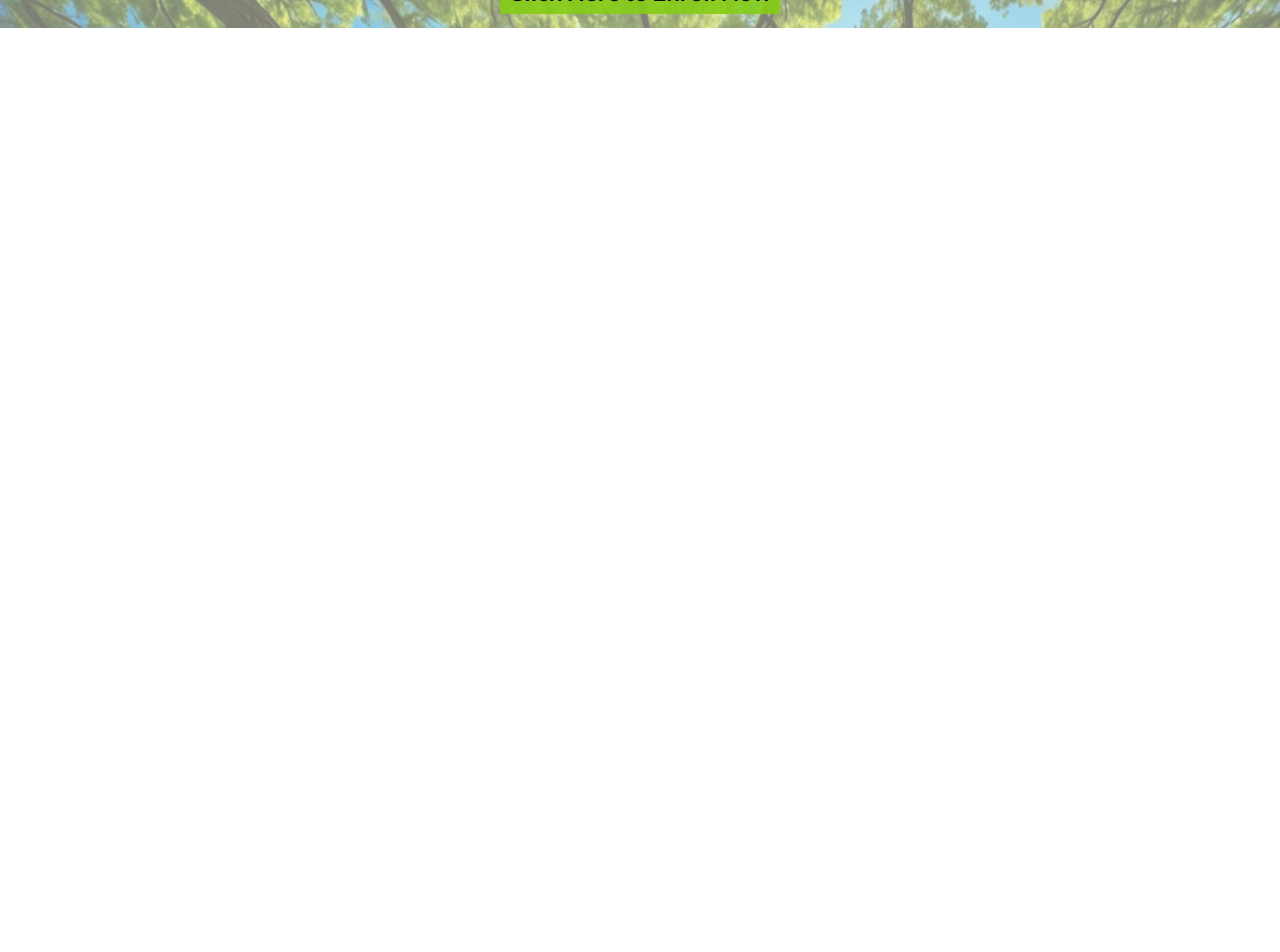
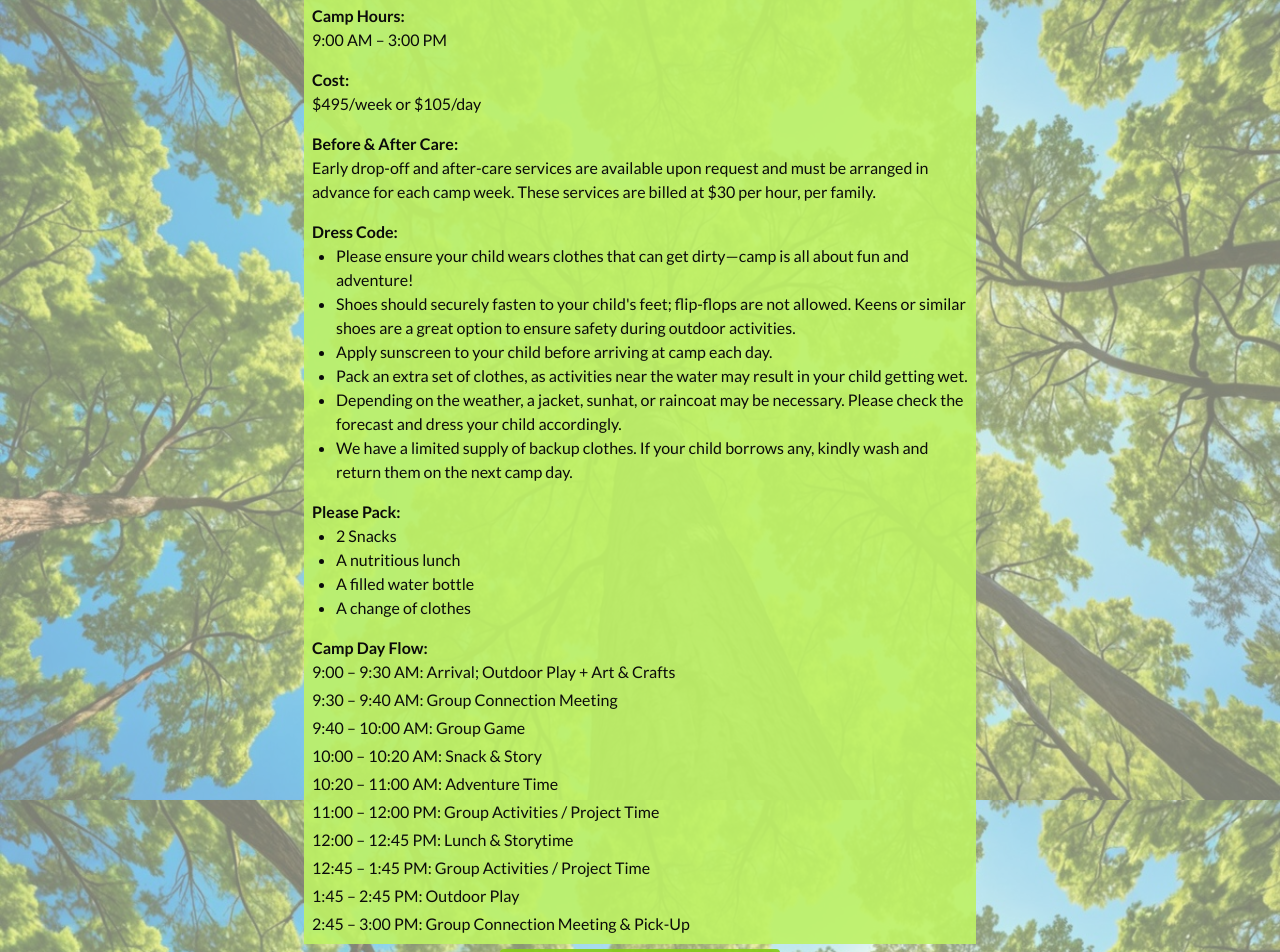
Before and after one commit to NoahNim/chloescanopy, a Next.js app: page /camps in a window 1280 px wide. Shown: the part 1600-2552 px from the top of the page. Before the commit the page ends 1628 px from the top, so only its background shows below. Built offline with nearby package versions, Linux system fonts and the light colour scheme.

Commit message:
add more information to camps

```diff
--- a/app/camps/page.tsx
+++ b/app/camps/page.tsx
@@ -77,7 +77,62 @@ export default function Camps() {
                 </div>
             </div>
             <div className="grid grid-cols-1 md:grid-cols-1 gap-4 border-solid p-2 m-1 max-w-2xl mx-auto bg-lime-300/90">
+                <h2 className="text-center font-bold text-2xl">More Information</h2>
 
+                <div className="space-y-4">
+                    <div>
+                        <p className="font-bold">Camp Hours:</p>
+                        <p>9:00 AM – 3:00 PM</p>
+                    </div>
+
+                    <div>
+                        <p className="font-bold">Cost:</p>
+                        <p>$495/week or $105/day</p>
+                    </div>
+
+                    <div>
+                        <p className="font-bold">Before & After Care:</p>
+                        <p>Early drop-off and after-care services are available upon request and must be arranged in advance for each camp week. These services are billed at $30 per hour, per family.</p>
+                    </div>
+
+                    <div>
+                        <p className="font-bold">Dress Code:</p>
+                        <ul className="list-disc pl-6">
+                            <li>Please ensure your child wears clothes that can get dirty—camp is all about fun and adventure!</li>
+                            <li>Shoes should securely fasten to your child&apos;s feet; flip-flops are not allowed. Keens or similar shoes are a great option to ensure safety during outdoor activities.</li>
+                            <li>Apply sunscreen to your child before arriving at camp each day.</li>
+                            <li>Pack an extra set of clothes, as activities near the water may result in your child getting wet.</li>
+                            <li>Depending on the weather, a jacket, sunhat, or raincoat may be necessary. Please check the forecast and dress your child accordingly.</li>
+                            <li>We have a limited supply of backup clothes. If your child borrows any, kindly wash and return them on the next camp day.</li>
+                        </ul>
+                    </div>
+
+                    <div>
+                        <p className="font-bold">Please Pack:</p>
+                        <ul className="list-disc pl-6">
+                            <li>2 Snacks</li>
+                            <li>A nutritious lunch</li>
+                            <li>A filled water bottle</li>
+                            <li>A change of clothes</li>
+                        </ul>
+                    </div>
+
+                    <div>
+                        <p className="font-bold">Camp Day Flow:</p>
+                        <ul className="list-none space-y-1">
+                            <li>9:00 – 9:30 AM: Arrival; Outdoor Play + Art & Crafts</li>
+                            <li>9:30 – 9:40 AM: Group Connection Meeting</li>
+                            <li>9:40 – 10:00 AM: Group Game</li>
+                            <li>10:00 – 10:20 AM: Snack & Story</li>
+                            <li>10:20 – 11:00 AM: Adventure Time</li>
+                            <li>11:00 – 12:00 PM: Group Activities / Project Time</li>
+                            <li>12:00 – 12:45 PM: Lunch & Storytime</li>
+                            <li>12:45 – 1:45 PM: Group Activities / Project Time</li>
+                            <li>1:45 – 2:45 PM: Outdoor Play</li>
+                            <li>2:45 – 3:00 PM: Group Connection Meeting & Pick-Up</li>
+                        </ul>
+                    </div>
+                </div>
             </div>
             <div className="text-center m-3">
                 <b>
```
